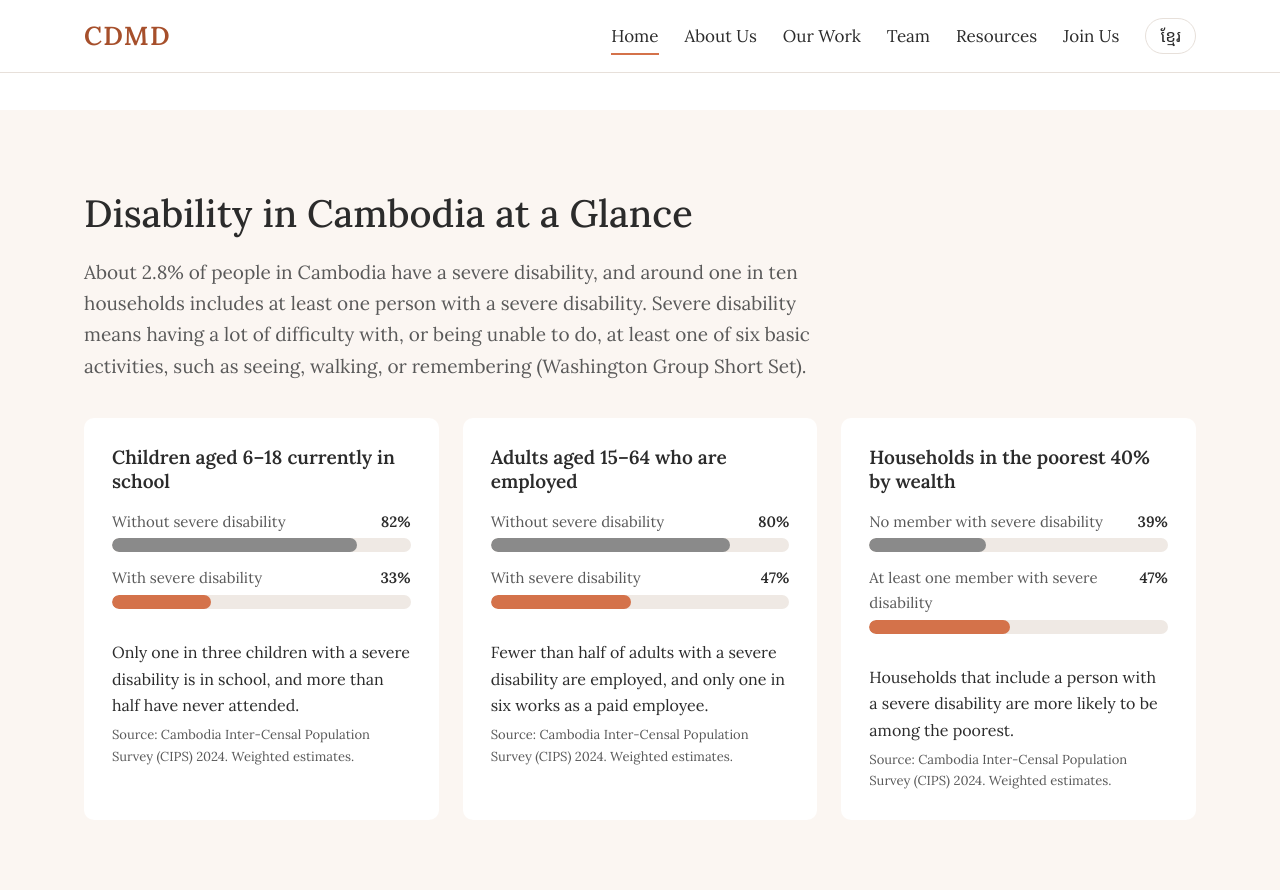
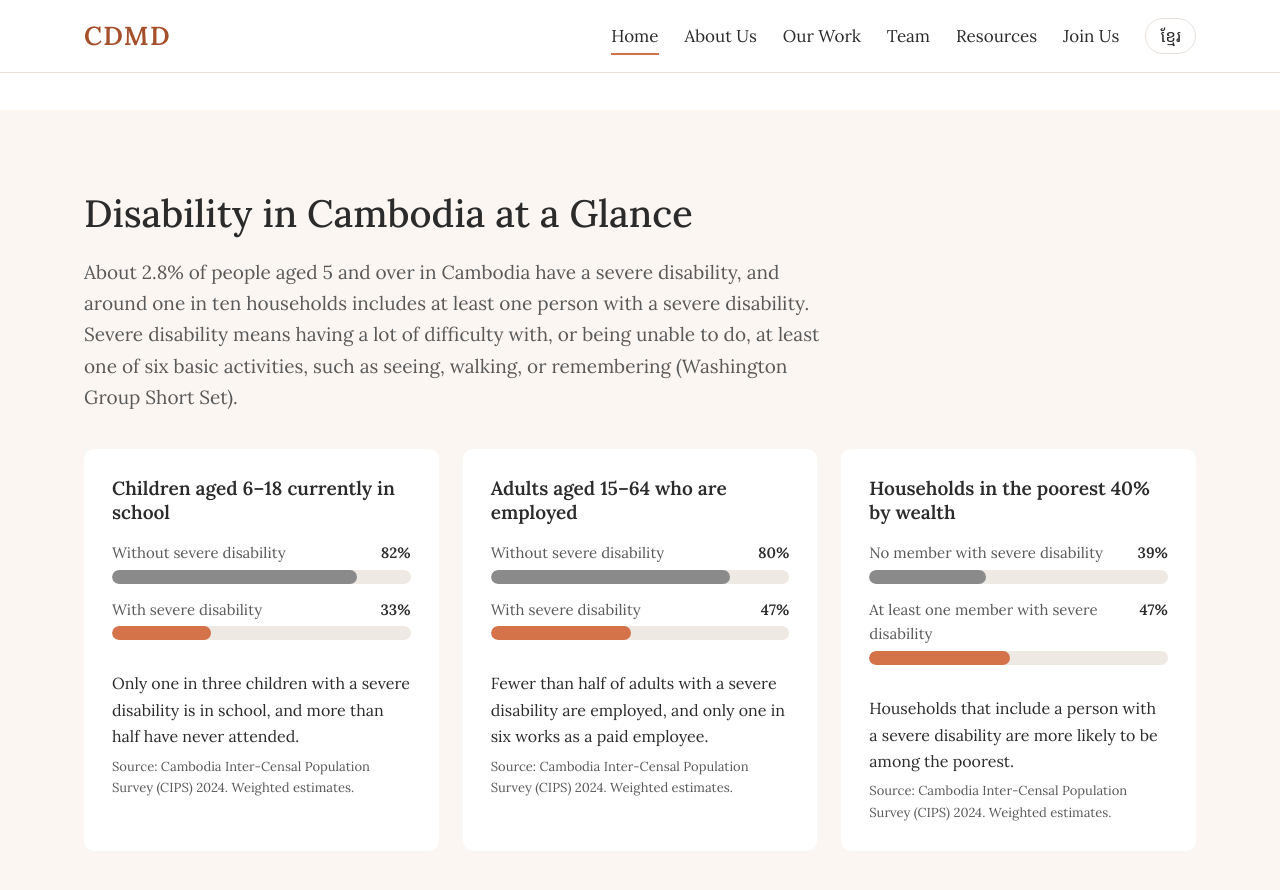
Before and after one commit to cdmd-cambodia/cdmd-cambodia.github.io, a Jekyll site: the page built from en/index.html, in a window 1280 px wide and 900 px high, scrolled down 1322 px. Shown: the top 890 px of the window. Built offline with Jekyll 4.4.1, drawn with Linux system fonts in a browser that asks for light colours.

Commit message:
Update glance_intro for accuracy on age group

```diff
--- a/_data/en.yml
+++ b/_data/en.yml
@@ -46,7 +46,7 @@ home:
   hero_photo_alt: "Activity or community scene"
   tagline: "Opening pathways to education, work, and dignified lives for persons with disabilities and their families in Cambodia."
   glance_title: "Disability in Cambodia at a Glance"
-  glance_intro: "About 2.8% of people in Cambodia have a severe disability, and around one in ten households includes at least one person with a severe disability. Severe disability means having a lot of difficulty with, or being unable to do, at least one of six basic activities, such as seeing, walking, or remembering (Washington Group Short Set)."
+  glance_intro: "About 2.8% of people aged 5 and over in Cambodia have a severe disability, and around one in ten households includes at least one person with a severe disability. Severe disability means having a lot of difficulty with, or being unable to do, at least one of six basic activities, such as seeing, walking, or remembering (Washington Group Short Set)."
   charts:
     - title: "Children aged 6–18 currently in school"
       placeholder: false
```
